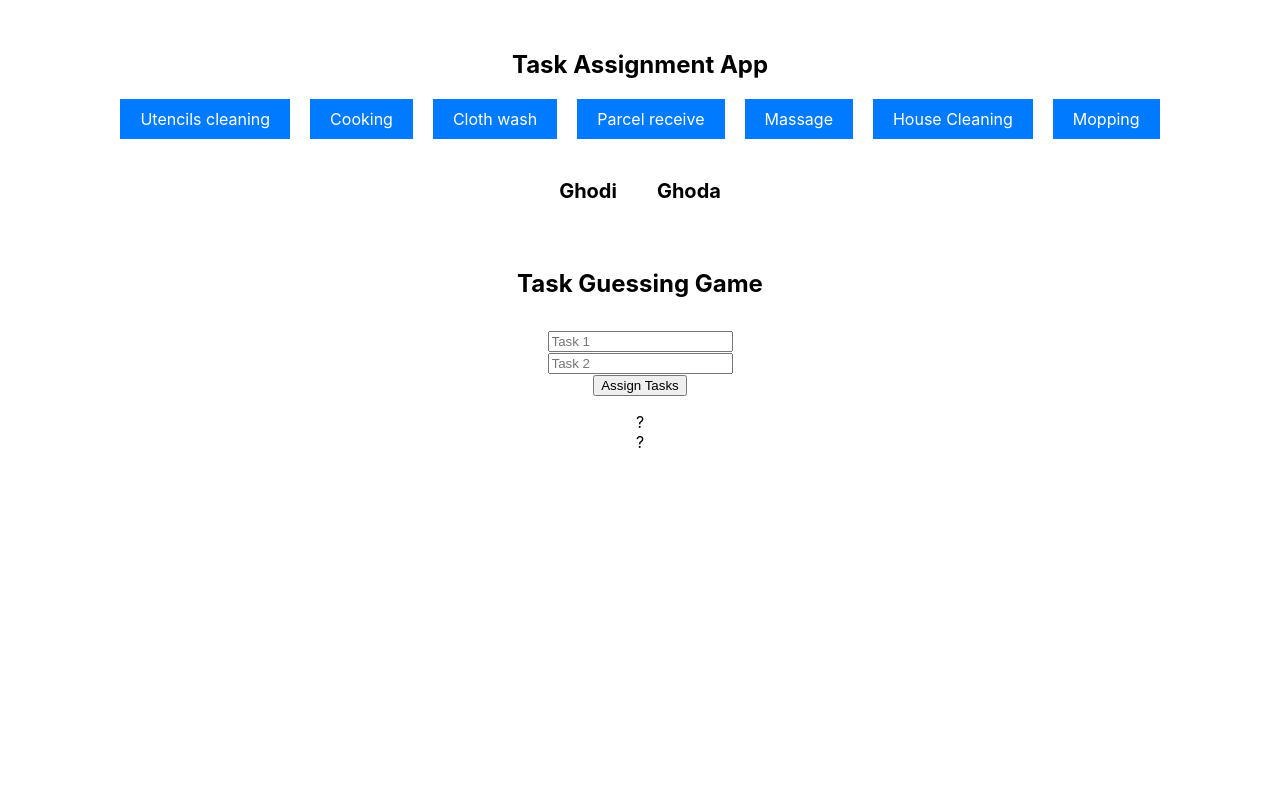
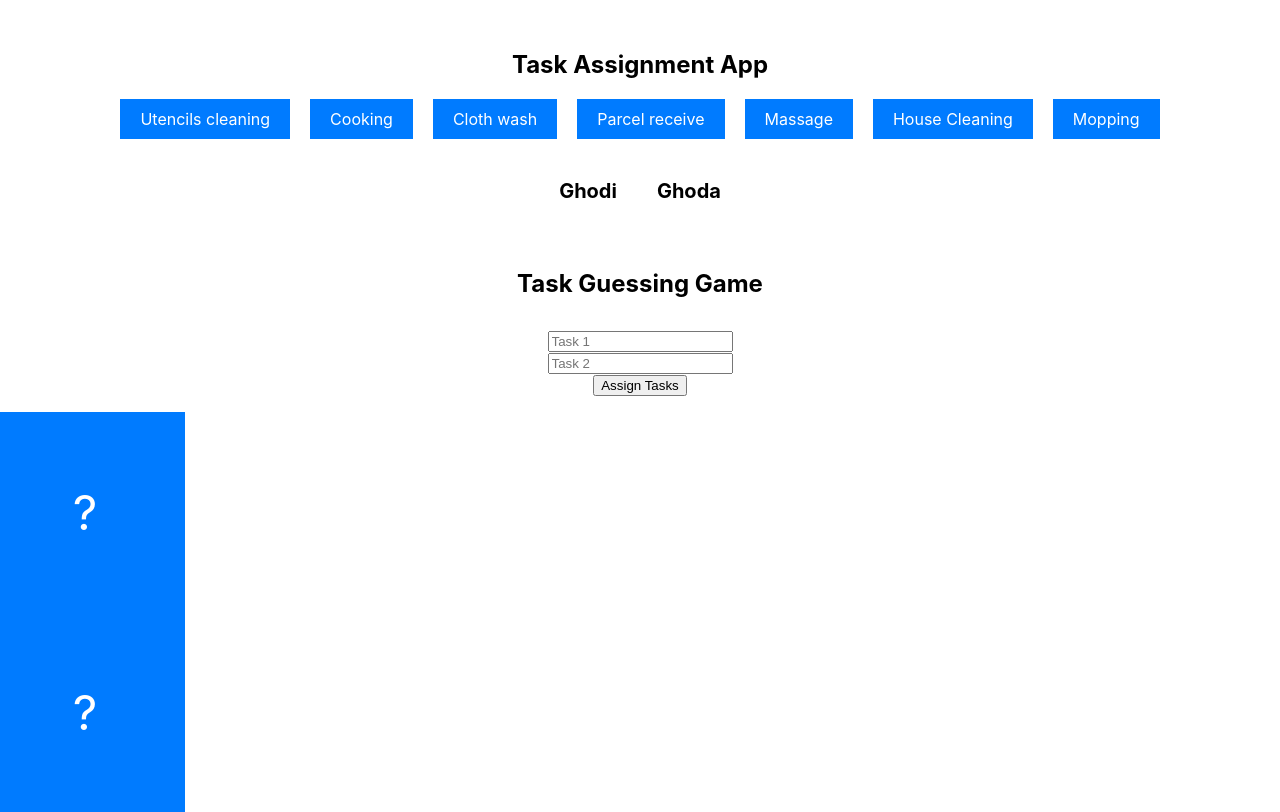
Before and after one commit to subhrajit1990/WhoPaysThePrice, a React (Create React App) app: page / in a window 1280 px wide. Built offline with nearby package versions, Linux system fonts and the light colour scheme.

Commit message:
Second commit

```diff
--- a/src/App.css
+++ b/src/App.css
@@ -85,8 +85,33 @@
 
 
 
-.card-grid .card {
-  width: 100%;
+
+
+
+
+
+
+
+
+
+
+
+
+
+
+
+
+
+
+.card-grid {
+  display: flex;
+  justify-content: center;
+  align-items: center;
+  flex-wrap: wrap;
+}
+
+.card {
+  width: 200px;
   height: 200px;
   background-color: #007bff;
   color: #fff;
@@ -98,11 +123,11 @@
   perspective: 1000px;
 }
 
-.card-grid .card.flipped .card-inner {
+.card.flipped .card-inner {
   transform: rotateY(180deg);
 }
 
-.card-grid .card .card-inner {
+.card .card-inner {
   position: relative;
   width: 100%;
   height: 100%;
@@ -110,22 +135,22 @@
   transition: transform 0.3s ease;
 }
 
-.card-grid .card .card-front,
-.card-grid .card .card-back {
+.card .card-front,
+.card .card-back {
   position: absolute;
   width: 100%;
   height: 100%;
   backface-visibility: hidden;
 }
 
-.card-grid .card .card-front {
+.card .card-front {
   display: flex;
   align-items: center;
   justify-content: center;
   font-size: 48px;
 }
 
-.card-grid .card .card-back {
+.card .card-back {
   background-color: #fff;
   transform: rotateY(180deg);
   display: flex;
@@ -163,7 +188,3 @@
 .mb-4 {
   margin-bottom: 2rem;
 }
-
-.card-grid .card.col-md-6 {
-  margin-bottom: 20px;
-}
```
